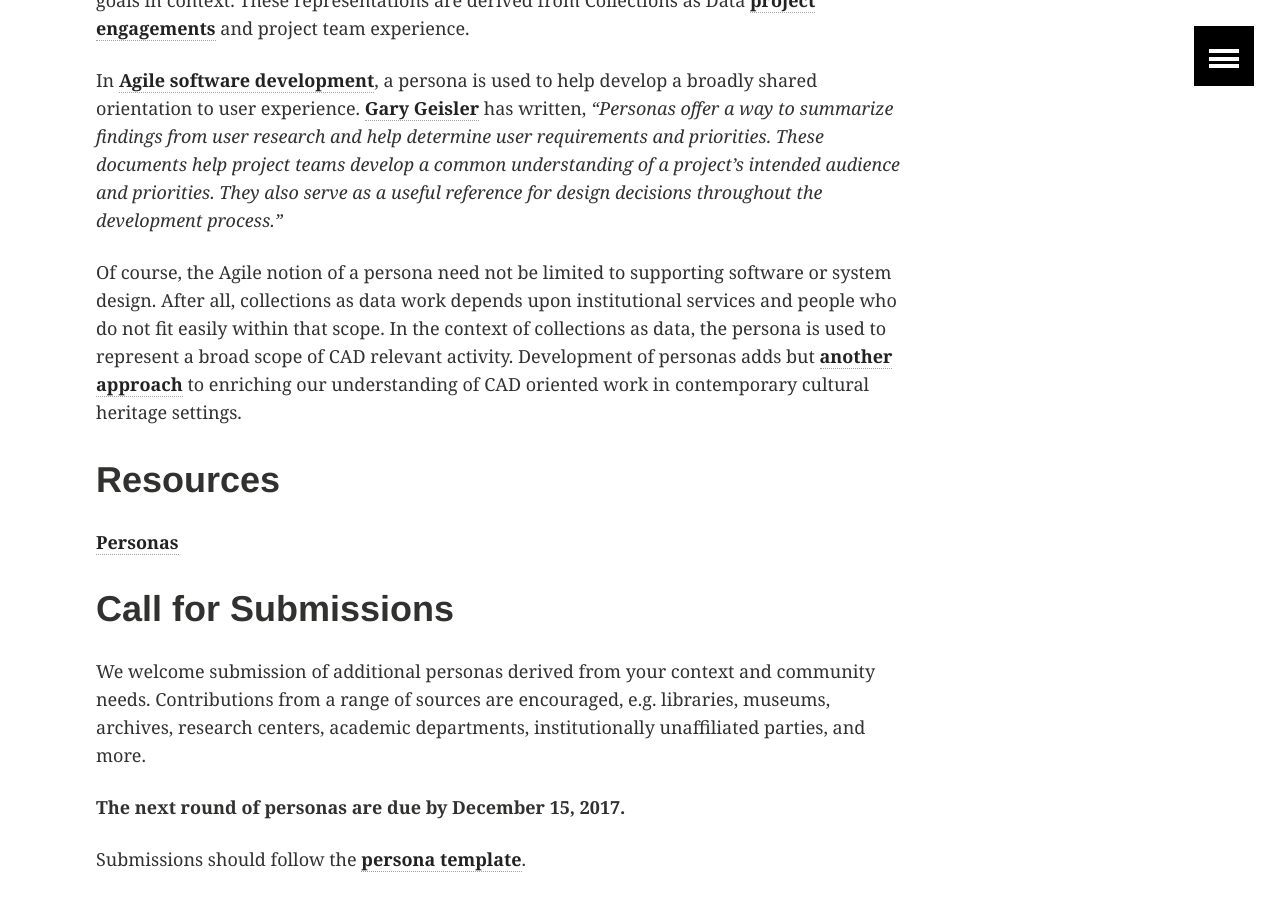
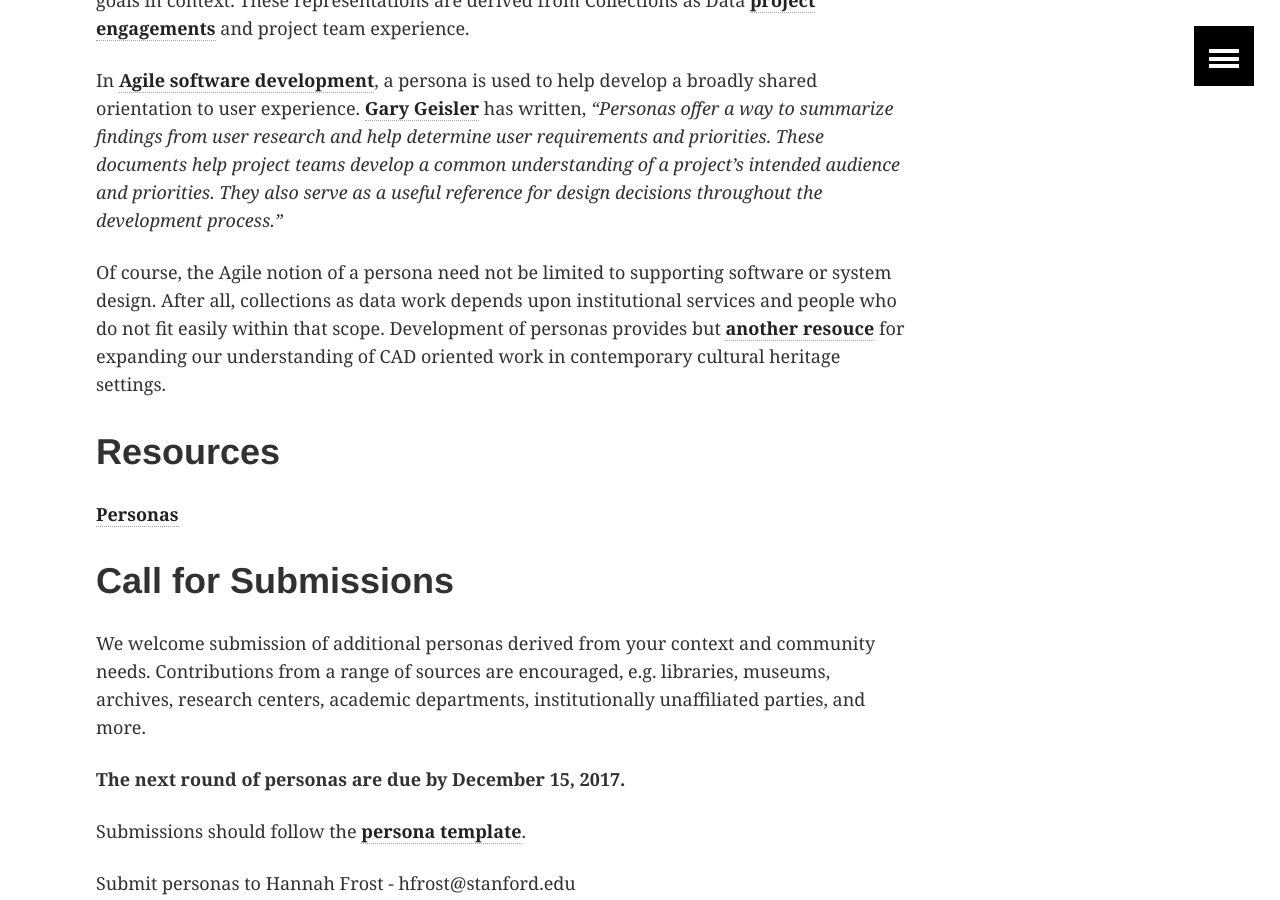
Before and after one commit to collectionsasdata/collectionsasdata.github.io, a Jekyll site: the page built from _posts/2017-10-22-personas.markdown, in a window 1280 px wide and 900 px high, scrolled down 441 px. Built offline with Jekyll 4.4.1, drawn with Linux system fonts in a browser that asks for light colours.

Commit message:
Update 2017-10-22-personas.markdown

```diff
--- a/_posts/2017-10-22-personas.markdown
+++ b/_posts/2017-10-22-personas.markdown
@@ -10,7 +10,7 @@
 
 In [**Agile software development**](https://en.wikipedia.org/wiki/Agile_software_development), a persona is used to help develop a broadly shared orientation to user experience. [**Gary Geisler**](http://ggeisler.com/ux-design.html) has written,  *“Personas offer a way to summarize findings from user research and help determine user requirements and priorities. These documents help project teams develop a common understanding of a project's intended audience and priorities. They also serve as a useful reference for design decisions throughout the development process.”*
 
-Of course, the Agile notion of a persona need not be limited to supporting software or system design. After all, collections as data work depends upon institutional services and people who do not fit easily within that scope. In the context of collections as data, the persona is used to represent a broad scope of CAD relevant activity. Development of personas adds but [**another approach**](https://collectionsasdata.github.io/resources/) to enriching our understanding of CAD oriented work in contemporary cultural heritage settings.
+Of course, the Agile notion of a persona need not be limited to supporting software or system design. After all, collections as data work depends upon institutional services and people who do not fit easily within that scope. Development of personas provides but [**another resouce**](https://collectionsasdata.github.io/resources/) for expanding our understanding of CAD oriented work in contemporary cultural heritage settings.
 
 # Resources
 
```
